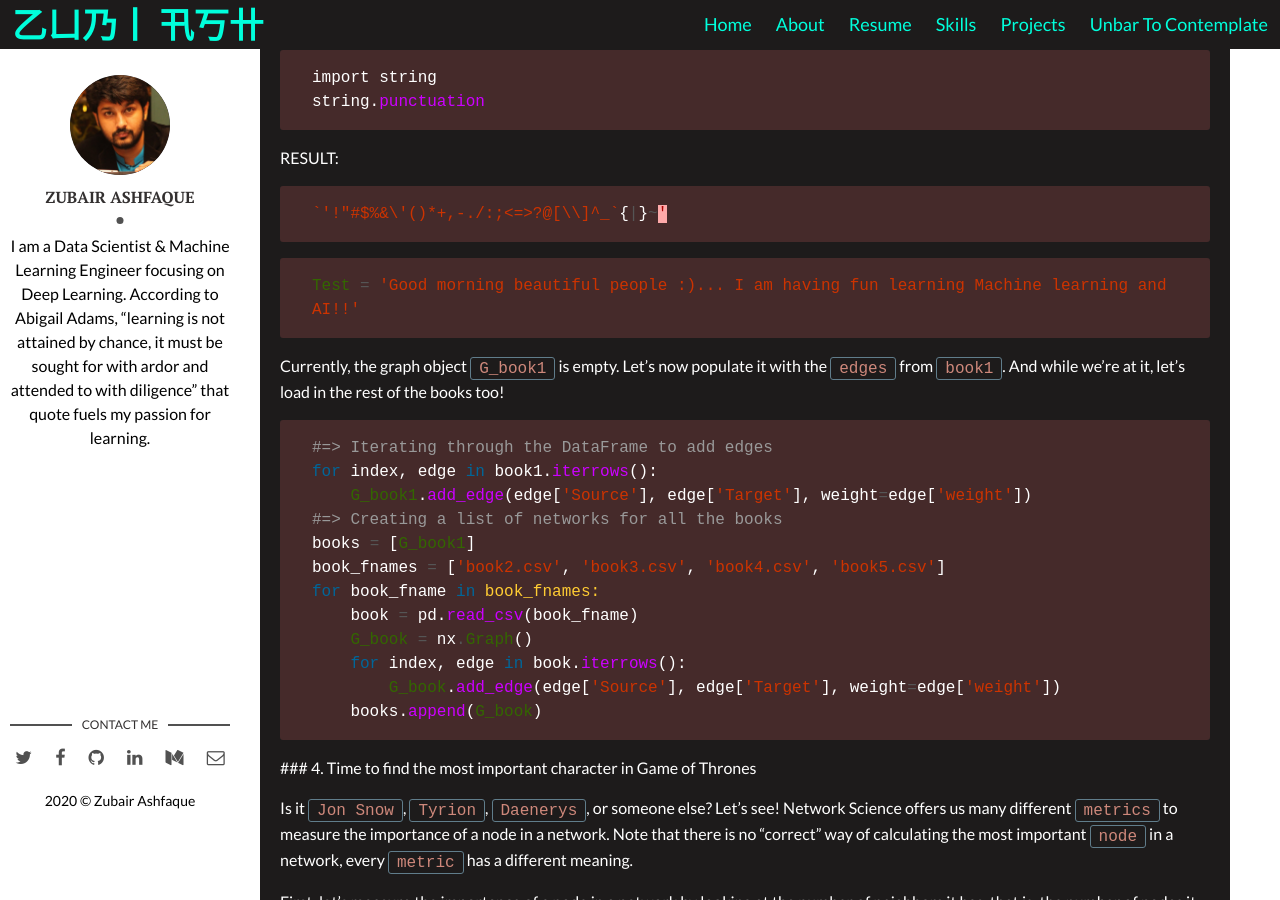
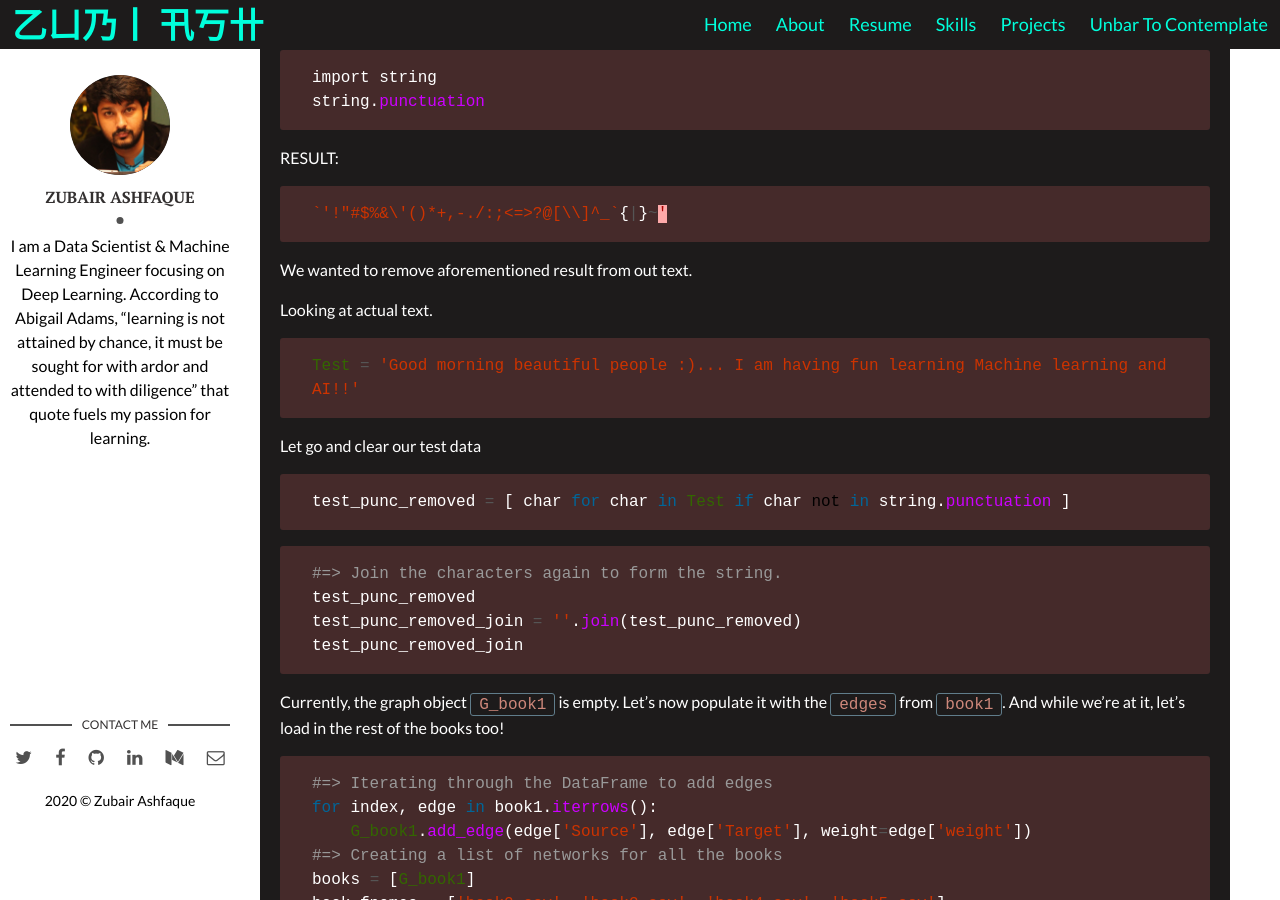
Before and after one commit to zubairashfaque/my-site, a Jekyll site: the page built from _posts/2020-05-24-Project-Twitter-Sentiment-Analysis.markdown, in a window 1280 px wide and 900 px high, scrolled down 9869 px. Built offline with Jekyll 4.4.1, drawn with Linux system fonts in a browser that asks for light colours; comment, search, counter and statistics services are not loaded.

Commit message:
Update 2020-05-24-Project-Twitter-Sentiment-Analysis.markdown

```diff
--- a/_posts/2020-05-24-Project-Twitter-Sentiment-Analysis.markdown
+++ b/_posts/2020-05-24-Project-Twitter-Sentiment-Analysis.markdown
@@ -331,12 +331,26 @@ RESULT:
 `'!"#$%&\'()*+,-./:;<=>?@[\\]^_`{|}~'
 {% endhighlight %}
 
+We wanted to remove aforementioned result from out text.
 
+Looking at actual text.
 
 {% highlight ruby %}
 Test = 'Good morning beautiful people :)... I am having fun learning Machine learning and AI!!'
 {% endhighlight %}
 
+Let go and clear our test data
+
+{% highlight ruby %}
+test_punc_removed = [ char for char in Test if char not in string.punctuation ]
+{% endhighlight %}
+
+{% highlight ruby %}
+#=> Join the characters again to form the string.
+test_punc_removed
+test_punc_removed_join = ''.join(test_punc_removed)
+test_punc_removed_join
+{% endhighlight %}
 
 Currently, the graph object `G_book1` is empty. Let's now populate it with the `edges` from `book1`. And while we're at it, let's load in the rest of the books too!
 
```
